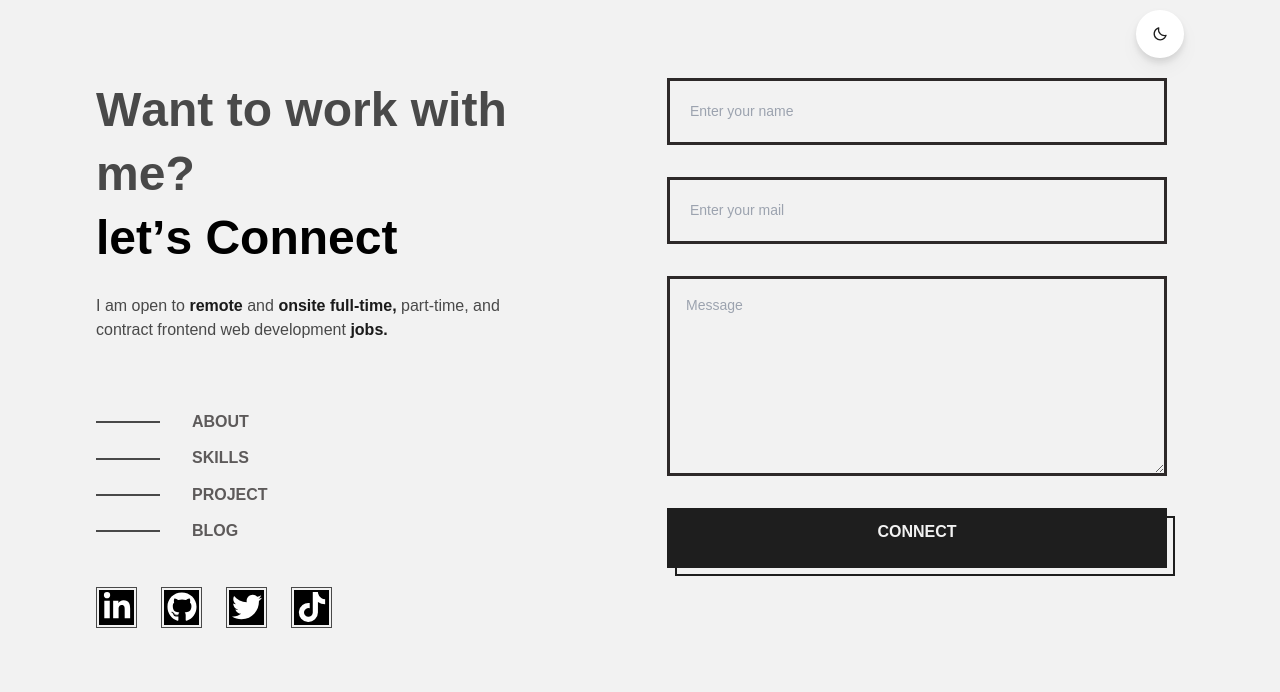
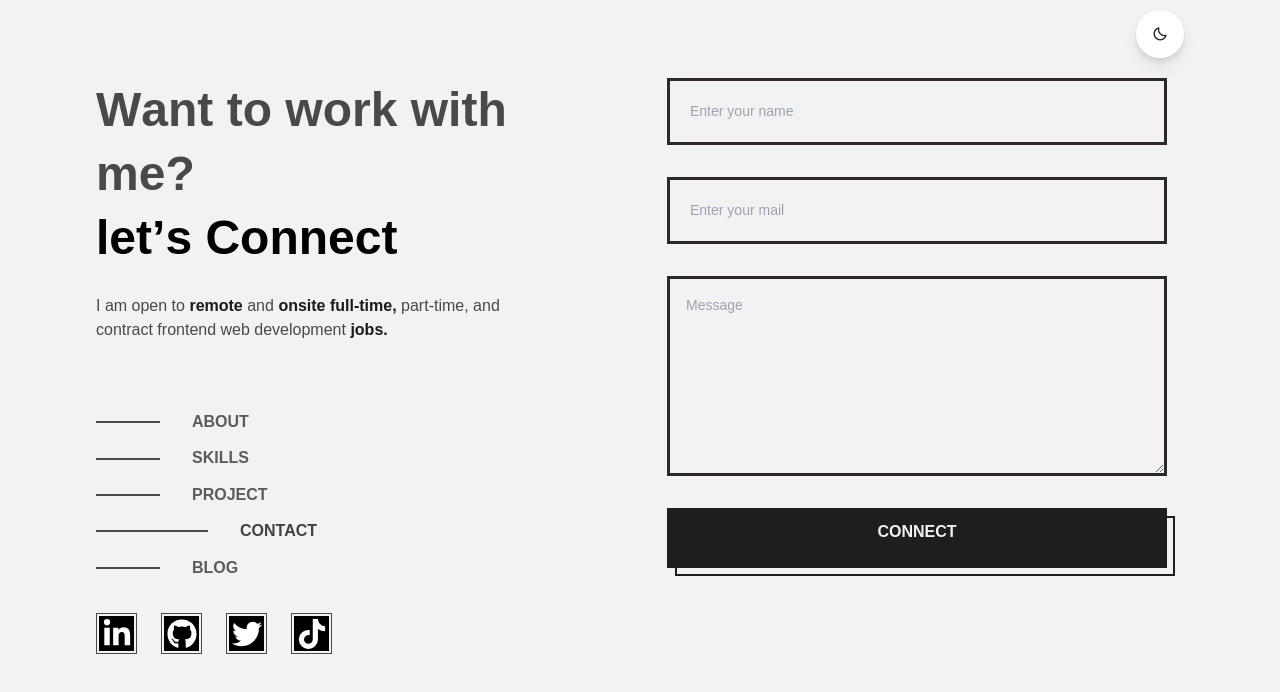
Before and after one commit to preshpi/portfolio_, a React (Vite) app: page /contact in a window 1280 px wide. Shown: the top 692 px of the page. Built offline with nearby package versions, Linux system fonts and the light colour scheme; a web font is replaced by a local one.

Commit message:
fix: bugs in contact

```diff
--- a/package.json
+++ b/package.json
@@ -19,7 +19,8 @@
     "react-icons": "^4.7.1",
     "react-lazy-load-image-component": "^1.5.6",
     "react-multi-carousel": "^2.8.2",
-    "react-router-dom": "^6.6.1"
+    "react-router-dom": "^6.6.1",
+    "sweetalert": "^2.1.2"
   },
   "devDependencies": {
     "@types/react": "^18.0.26",
--- a/src/components/Navbar.jsx
+++ b/src/components/Navbar.jsx
@@ -30,6 +30,14 @@ const Navbar = () => {
           </NavLink>
         </li>
         <li>
+          <NavLink to="/contact" className="flex items-center space-x-8">
+            <div className="h-[2px] w-16 bg-primary dark:bg-gray navline"></div>
+            <p className="lg:text-[16px] lg:leading-[20.42px] font-[700] mx-3  uppercase navtext">
+              Contact
+            </p>
+          </NavLink>
+        </li>
+        <li>
           <a
             href="https://preshblog.vercel.app/"
             target="_blank"
--- a/src/components/Socials.jsx
+++ b/src/components/Socials.jsx
@@ -40,17 +40,17 @@ const Socials = () => {
       icon: <FaLinkedinIn />,
     },
     {
-      id: 1,
+      id: 2,
       link: "https://github.com/preshpi",
       icon: <FaGithub />,
     },
     {
-      id: 2,
+      id: 3,
       link: "https://twitter.com/preshypie",
       icon: <FaTwitter />,
     },
     {
-      id: 3,
+      id: 4,
       link: "https://www.tiktok.com/@tech.girl4?lang=en",
       icon: <FaTiktok />,
     },
@@ -58,7 +58,7 @@ const Socials = () => {
 
   return (
     <div>
-      <div className="mt-[45px] flex lg:justify-start justify-center lg:items-start items-center">
+      <div className="mt-[35px] flex lg:justify-start justify-center lg:items-start items-center">
         <motion.ul
           variants={socialcontainer}
           initial="hidden"
--- a/src/pages/About/Heroabout.jsx
+++ b/src/pages/About/Heroabout.jsx
@@ -54,10 +54,8 @@ function Heroabout() {
           {" "}
           frontend developer{" "}
         </span>{" "}
-        I have a strong background in creating visually appealing and
-        <span className="text-secondary font-bold dark:text-white">
-          {" "}
-          user-friendly web experiences.
+        I have a strong background in creating visually appealing and <span className="text-secondary font-bold dark:text-white">{" "}
+        user-friendly web experiences.
         </span>{" "}
         I am motivated to find a role where I can challenge myself{" "}
         <span className="text-secondary font-bold dark:text-white">
--- a/src/pages/Contact/Contact.jsx
+++ b/src/pages/Contact/Contact.jsx
@@ -1,23 +1,21 @@
 import { React, useRef, useState } from "react";
 import emailjs from "@emailjs/browser";
 import { motion } from "framer-motion";
+import swal from "sweetalert";
 
 const Contact = () => {
    const [name, setName] = useState("");
    const [email, setEmail] = useState("");
    const [message, setMessage] = useState("");
-   const [isFocused, setIsFocused] = useState(false);
-  //  const [value, setValue] = useState("");
-
    const form = useRef();
 
    const handleSubmit = (e) => {
      e.preventDefault();
      if (name.length === 0 || email.length === 0 || message.length === 0) {
-      alert("error")
+     swal("Please complete filling the form", "error");
+
      } else {
-      alert("success");
-
+      swal("Successful!", "I'll get back to you!", "success");
        emailjs
          .sendForm(
            "service_aakyhrk",
--- a/src/pages/Contact/MobileContact.jsx
+++ b/src/pages/Contact/MobileContact.jsx
@@ -134,7 +134,7 @@ function MobileContact() {
           toastOptions={{
             duration: 3000,
             iconTheme: {
-              primary: "red",
+              primary: "green",
               secondary: "white",
             },
             role: "status",
--- a/src/pages/Projects/dataProject.js
+++ b/src/pages/Projects/dataProject.js
@@ -33,7 +33,7 @@ export const data = [
     view: "View Site",
   },
   {
-    id: 5,
+    id: 4,
     img: "https://res.cloudinary.com/dpokiomqq/image/upload/v1675030839/MicroURL_vldrk4.png",
     title: "MicroURL",
     subtitle: "Tools for shorten Url",
@@ -44,7 +44,7 @@ export const data = [
     view: "View Site",
   },
   {
-    id: 4,
+    id: 5,
     img: "https://res.cloudinary.com/dgtc1iood/image/upload/v1673983858/React-App_ewftyh.png",
     title: "Linktree",
     subtitle: "Tools for getting and sharing links of different websites",
```
Also changed, not shown: 1 other file (tests, documents, lock files or other folders).
